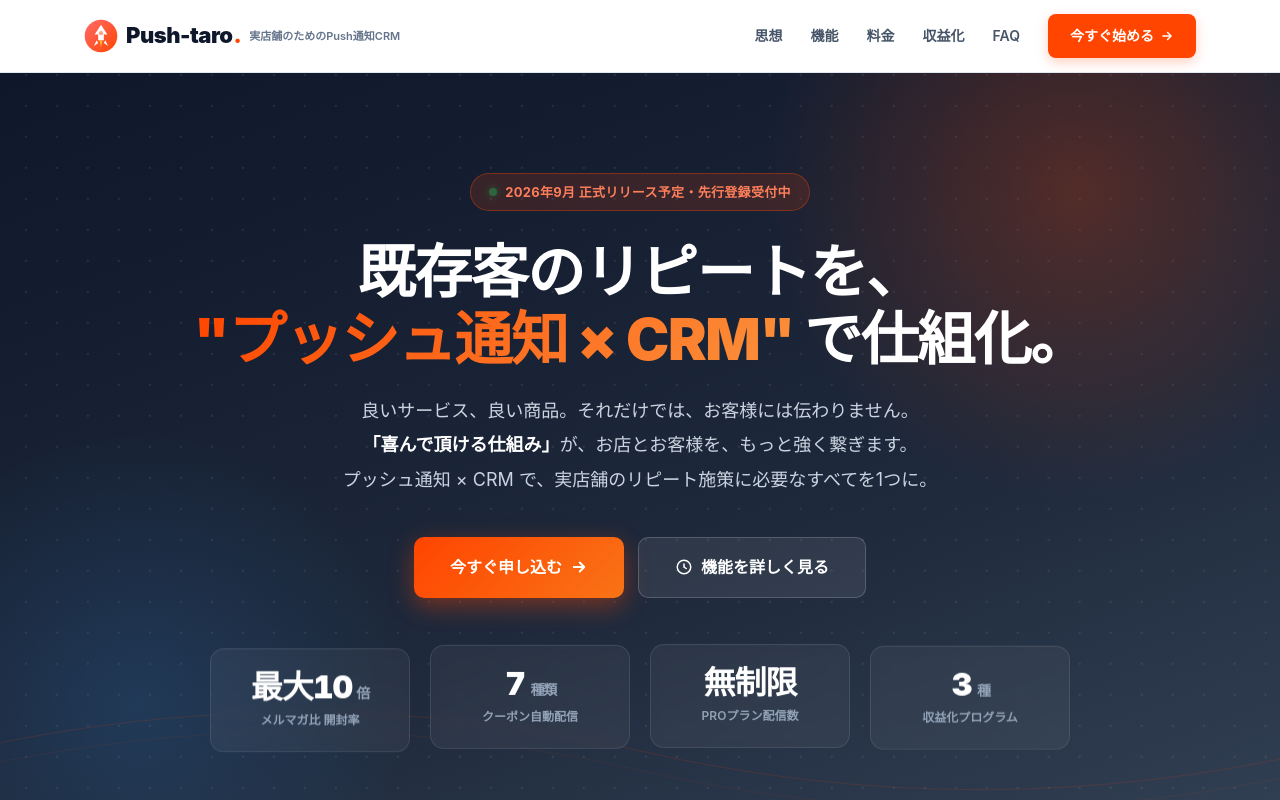
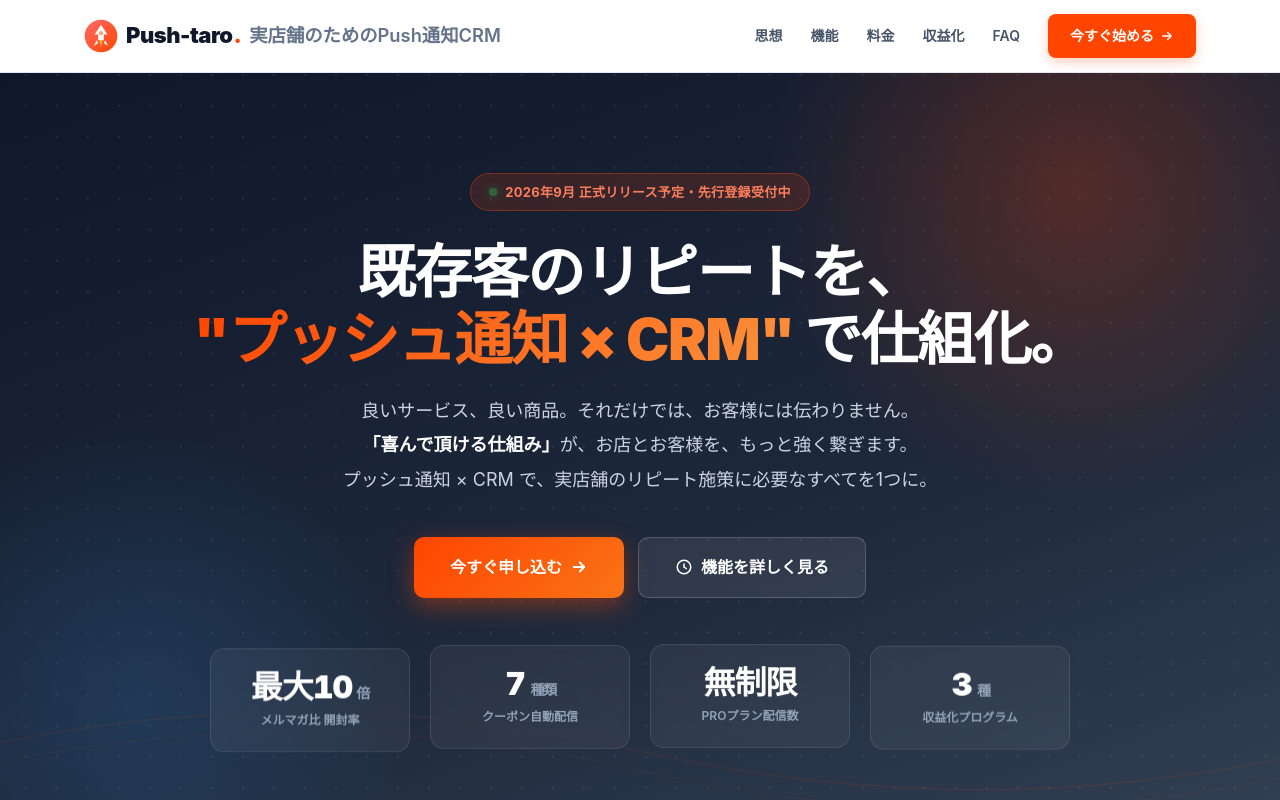
Before and after one commit to thellcishii-lang/push-taro, a Next.js app: page / in a window 1280 px wide. Shown: the top 800 px of the page. Built offline with nearby package versions, Linux system fonts and the light colour scheme; no server answers.

Commit message:
Fix font size in logo small class

```diff
--- a/app/lp.css
+++ b/app/lp.css
@@ -75,7 +75,7 @@
         .logo span { color: #ff4500; margin-left: 1px; }
         .logo-mark { width: 34px; height: 34px; flex-shrink: 0; margin-right: 8px; }
         .logo small {
-          font-size: 11px; font-weight: 600; color: var(--slate-500);
+          font-size: 1２px; font-weight: 600; color: var(--slate-500);
           letter-spacing: 0; margin-left: 8px;
         }
         .nav-links {
```
